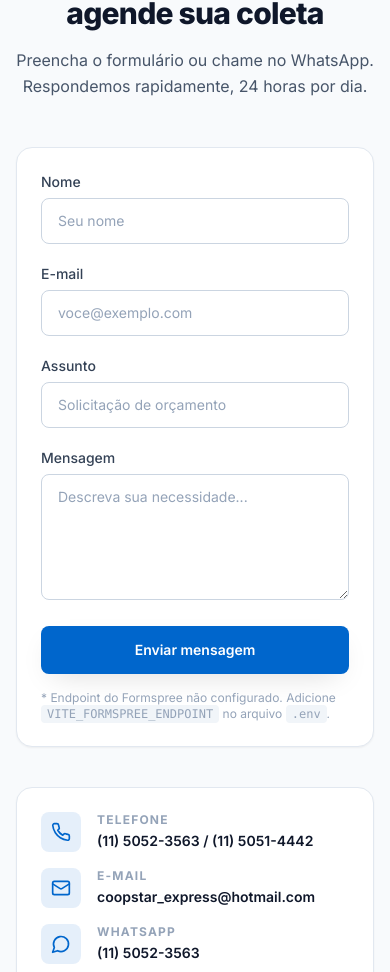
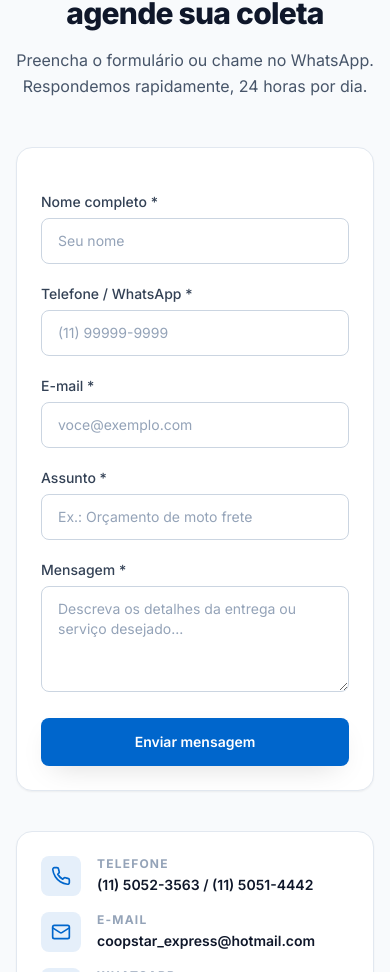
Before and after one commit to MarcosCassimiroPavaneli/coopstar-2611, a React (Vite) app: page / in a window 390 px wide. Shown: the part 7049-8021 px from the top of the page. Built offline with nearby package versions, Linux system fonts and the light colour scheme; no server answers.

Commit message:
Integrar formulario Web3Forms no contato

```diff
--- a/src/components/sections/Contact.tsx
+++ b/src/components/sections/Contact.tsx
@@ -5,9 +5,10 @@ import { Section } from "../ui/Section";
 import { SectionHeading } from "../ui/SectionHeading";
 import { Reveal } from "../ui/Section";
 
-const FORM_ENDPOINT = import.meta.env.VITE_FORMSPREE_ENDPOINT as string | undefined;
+const WEB3FORMS_KEY = import.meta.env.VITE_WEB3FORMS_KEY as string | undefined;
+const FORMSPREE_ENDPOINT = import.meta.env.VITE_FORMSPREE_ENDPOINT as string | undefined;
 
-type Status = "idle" | "sending" | "success" | "error";
+type Status = "idle" | "sending" | "success" | "error" | "no-key";
 
 const inputClass =
   "w-full rounded-lg border border-slate-300 bg-white px-4 py-3 text-sm text-slate-900 placeholder:text-slate-400 transition-colors focus:border-brand-blue focus:outline-none focus:ring-2 focus:ring-brand-blue/30";
@@ -20,19 +21,39 @@ export function Contact() {
     const form = event.currentTarget;
     const data = new FormData(form);
 
-    if (!FORM_ENDPOINT) {
-      setStatus("error");
+    const apiKey = WEB3FORMS_KEY || FORMSPREE_ENDPOINT;
+
+    if (!apiKey) {
+      setStatus("no-key");
       return;
     }
 
     setStatus("sending");
+
     try {
-      const response = await fetch(FORM_ENDPOINT, {
+      let response: Response;
+
+      if (apiKey.startsWith("http://") || apiKey.startsWith("https://")) {
+        // Formspree ou URL personalizada
+        response = await fetch(apiKey, {
           method: "POST",
           body: data,
           headers: { Accept: "application/json" },
         });
-      if (response.ok) {
+      } else {
+        // Web3Forms (via Access Key)
+        data.append("access_key", apiKey);
+        data.append("from_name", "Coopstar Express Site");
+        response = await fetch("https://api.web3forms.com/submit", {
+          method: "POST",
+          body: data,
+          headers: { Accept: "application/json" },
+        });
+      }
+
+      const result = await response.json().catch(() => ({}));
+
+      if (response.ok && (result.success === undefined || result.success === true)) {
         setStatus("success");
         form.reset();
       } else {
@@ -73,32 +94,44 @@ export function Contact() {
         <div className="grid gap-10 lg:grid-cols-5">
           <Reveal className="lg:col-span-3">
             <div className="rounded-2xl border border-slate-200 bg-white p-6 shadow-sm sm:p-8">
-              {FORM_ENDPOINT ? (
-                <>
               <form onSubmit={handleSubmit} noValidate={false} className="space-y-5">
+                {/* Anti-spam honeypot */}
+                <input type="checkbox" name="botcheck" className="hidden" style={{ display: "none" }} />
+
+                <div className="grid gap-5 sm:grid-cols-2">
                   <div>
                     <label htmlFor="nome" className="mb-1.5 block text-sm font-medium text-slate-700">
-                        Nome
+                      Nome completo *
                     </label>
-                      <input id="nome" name="nome" type="text" required placeholder="Seu nome" className={inputClass} />
+                    <input id="nome" name="name" type="text" required placeholder="Seu nome" className={inputClass} />
                   </div>
                   <div>
+                    <label htmlFor="telefone" className="mb-1.5 block text-sm font-medium text-slate-700">
+                      Telefone / WhatsApp *
+                    </label>
+                    <input id="telefone" name="phone" type="tel" required placeholder="(11) 99999-9999" className={inputClass} />
+                  </div>
+                </div>
+
+                <div>
                   <label htmlFor="email" className="mb-1.5 block text-sm font-medium text-slate-700">
-                        E-mail
+                    E-mail *
                   </label>
                   <input id="email" name="email" type="email" required placeholder="voce@exemplo.com" className={inputClass} />
                 </div>
+
                 <div>
                   <label htmlFor="assunto" className="mb-1.5 block text-sm font-medium text-slate-700">
-                        Assunto
+                    Assunto *
                   </label>
-                      <input id="assunto" name="assunto" type="text" required placeholder="Solicitação de orçamento" className={inputClass} />
+                  <input id="assunto" name="subject" type="text" required placeholder="Ex.: Orçamento de moto frete" className={inputClass} />
                 </div>
+
                 <div>
                   <label htmlFor="mensagem" className="mb-1.5 block text-sm font-medium text-slate-700">
-                        Mensagem
+                    Mensagem *
                   </label>
-                      <textarea id="mensagem" name="mensagem" required rows={5} placeholder="Descreva sua necessidade..." className={`${inputClass} resize-y`} />
+                  <textarea id="mensagem" name="message" required rows={4} placeholder="Descreva os detalhes da entrega ou serviço desejado..." className={`${inputClass} resize-y`} />
                 </div>
 
                 <button
@@ -109,7 +142,7 @@ export function Contact() {
                   {status === "sending" ? (
                     <>
                       <Loader2 size={18} className="animate-spin" aria-hidden="true" />
-                          Enviando...
+                      Enviando mensagem...
                     </>
                   ) : (
                     "Enviar mensagem"
@@ -119,35 +152,20 @@ export function Contact() {
                 {status === "success" && (
                   <p className="flex items-center gap-2 rounded-lg bg-emerald-50 px-4 py-3 text-sm font-medium text-emerald-700" role="status">
                     <CheckCircle2 size={18} aria-hidden="true" />
-                        Mensagem enviada com sucesso! Agradecemos seu contato.
+                    Mensagem enviada com sucesso! Entraremos em contato em breve.
                   </p>
                 )}
                 {status === "error" && (
                   <p className="rounded-lg bg-red-50 px-4 py-3 text-sm font-medium text-red-700" role="alert">
-                        Não foi possível enviar. Tente novamente ou chame pelo WhatsApp.
+                    Ocorreu um erro ao enviar. Por favor, tente novamente ou entre em contato pelo WhatsApp.
+                  </p>
+                )}
+                {status === "no-key" && (
+                  <p className="rounded-lg bg-amber-50 px-4 py-3 text-sm text-amber-800" role="alert">
+                    ⚠️ <strong>Chave do Web3Forms não configurada:</strong> Adicione a variável <code className="rounded bg-amber-100 px-1 py-0.5 font-mono text-xs">VITE_WEB3FORMS_KEY</code> nas configurações da Vercel para receber as mensagens no seu e-mail.
                   </p>
                 )}
               </form>
-                  <p className="mt-4 text-xs text-slate-400">
-                    * Endpoint do Formspree não configurado. Adicione{" "}
-                    <code className="rounded bg-slate-100 px-1.5 py-0.5">VITE_FORMSPREE_ENDPOINT</code> no arquivo{" "}
-                    <code className="rounded bg-slate-100 px-1.5 py-0.5">.env</code>.
-                  </p>
-                </>
-              ) : (
-                <div className="flex flex-col items-center gap-4 py-10 text-center">
-                  <Mail size={40} className="text-brand-sky" aria-hidden="true" />
-                  <h3 className="text-xl font-bold text-slate-900">Preferimos ouvir você por aqui</h3>
-                  <p className="max-w-md text-sm text-slate-600">
-                    O formulário está aguardando a configuração do serviço de envio (Formspree).
-                    Enquanto isso, chame a gente pelo telefone ou WhatsApp.
-                  </p>
-                  <a href={company.phoneLink} className="inline-flex items-center gap-2 rounded-lg bg-brand-blue px-6 py-3 text-sm font-semibold text-white">
-                    <Phone size={16} aria-hidden="true" />
-                    {company.phones[0]}
-                  </a>
-                </div>
-              )}
             </div>
           </Reveal>
 
```
Also changed, not shown: 1 other file (tests, documents, lock files or other folders). Lines whose indentation alone changed are shown as unchanged.
